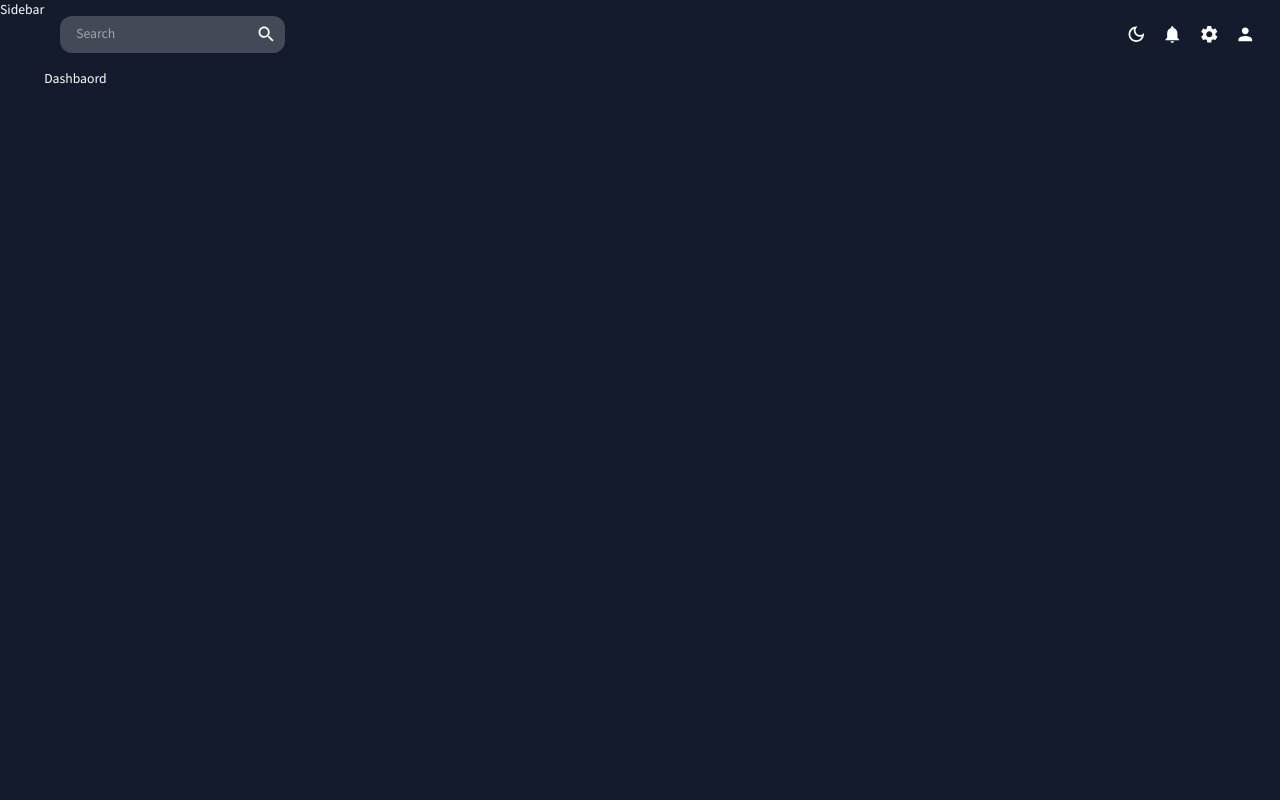
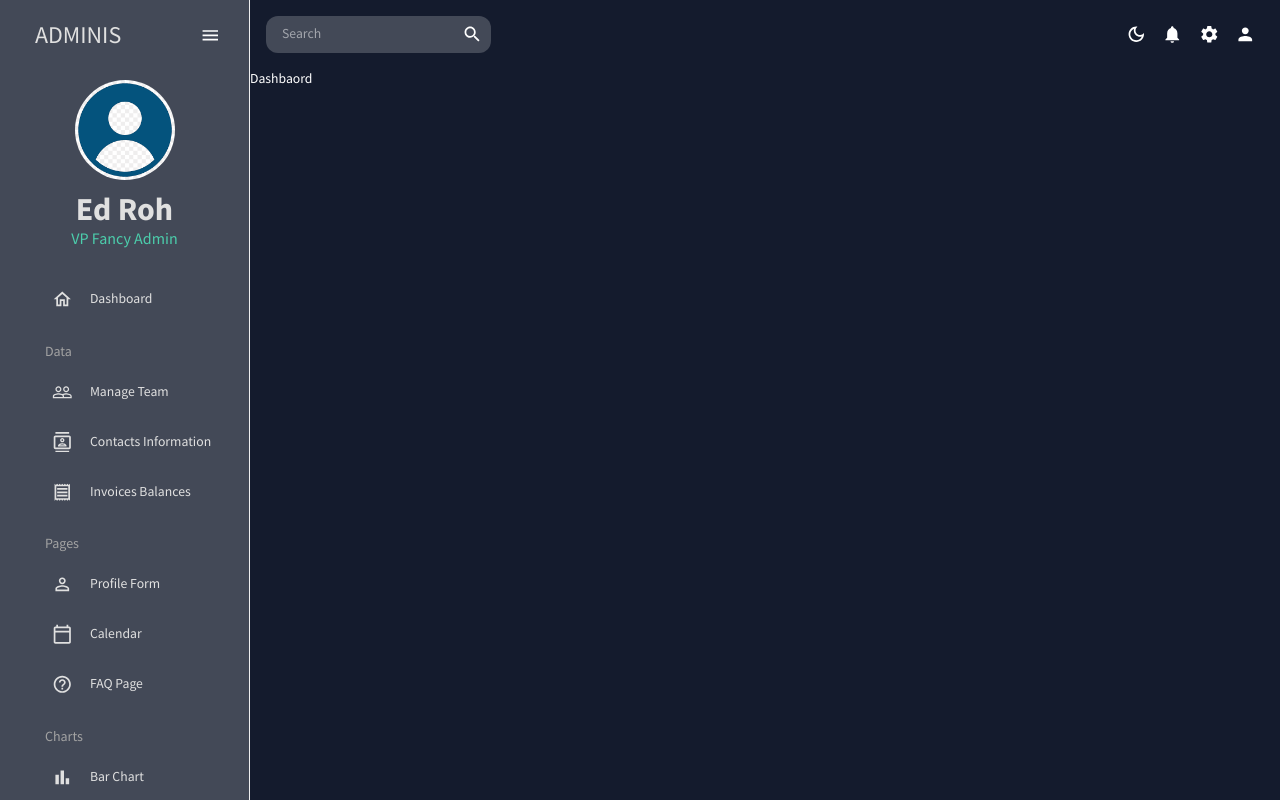
Before and after one commit to gostgmaer/react-admin-dashboard, a React (Create React App) app: page / in a window 1280 px wide. Shown: the top 800 px of the page. Built offline with nearby package versions, Linux system fonts and the light colour scheme.

Commit message:
add sidebar

```diff
--- a/src/App.js
+++ b/src/App.js
@@ -1,6 +1,6 @@
 import { CssBaseline, ThemeProvider } from "@mui/material";
 import React from "react";
-import Sidebar from "./Global/Sidebar";
+import SidebarComp from "./Global/Sidebar";
 import Topbar from "./Global/Topbar";
 import { ColorModeContext, useMode } from "./theme";
 import AppRoute from "./Utils/Routes/Route";
@@ -12,7 +12,7 @@
       <ThemeProvider theme={theme}>
         <CssBaseline />
         <div className="app">
-          <Sidebar></Sidebar>
+          <SidebarComp></SidebarComp>
           <main className="content">
             <Topbar></Topbar>
 
--- a/src/Global/Sidebar.jsx
+++ b/src/Global/Sidebar.jsx
@@ -1,9 +1,229 @@
-import React from 'react'
+import {
+  BarChartOutlined,
+  CalendarTodayOutlined,
+  ContactsOutlined,
+  HelpOutline,
+  HomeOutlined,
+  MapOutlined,
+  MenuOutlined,
+  PeopleOutline,
+  PersonOutline,
+  PieChartOutline,
+  ReceiptOutlined,
+  TimelineOutlined,
+} from "@mui/icons-material";
+import { Box, IconButton, Typography, useTheme } from "@mui/material";
+import React, { useState } from "react";
+import { Menu, MenuItem, Sidebar, useProSidebar } from "react-pro-sidebar";
+import { Link } from "react-router-dom";
+import { tokens } from "../theme";
+const SidebarComp = () => {
+  const theme = useTheme();
+  const colors = tokens(theme.palette.mode);
+  const [isCollapsed, setIsCollapsed] = useState(false);
+  const [selected, setSelected] = useState("Dashboard");
+  const { collapseSidebar, toggleSidebar, collapsed, toggled, broken, rtl } =
+    useProSidebar();
 
-const Sidebar = () => {
+  const Item = ({ title, to, icon, selected, setSelected }) => {
+    const theme = useTheme();
+    const colors = tokens(theme.palette.mode);
+    return (
+      <MenuItem
+        active={selected === title}
+        style={{
+          color: colors.grey[100],
+        }}
+        onClick={() => setSelected(title)}
+        icon={icon}>
+        <Typography>{title}</Typography>
+        <Link to={to} />
+      </MenuItem>
+    );
+  };
+
+  const collepsEvent = () => {
+    collapseSidebar();
+    setIsCollapsed(!isCollapsed);
+  };
   return (
-    <div className='Sidebar'>Sidebar</div>
-  )
-}
+    <Box
+      className="red"
+      sx={{
+        "& .ps-sidebar-root": {
+          bgcolor: `${colors.primary[400]} !important`,
+        },
+        "& .ps-sidebar-container": {
+          bgcolor: `${colors.primary[400]} !important`,
+        },
+        "& .pro-inner-item": {
+          padding: "5px 35px 5px 35px",
+        },
+        "& .ps-menuitem-root:hover": {
+          color: `#868dfb  !importent`,
+          backgroundColor: `transparent !importent`,
+        },
+        "& .pro-menu-item:active": {
+          color: "#6870fa !importent",
+        },
+      }}>
+      {" "}
+      <Sidebar>
+        <Menu>
+          {/* LOGO AND MENU ICON */}
+          <MenuItem
+            onClick={collepsEvent}
+            icon={isCollapsed ? <MenuOutlined /> : undefined}
+            style={{
+              margin: "10px 0 20px 0",
+              color: colors.grey[100],
+            }}>
+            {!isCollapsed && (
+              <Box
+                display="flex"
+                justifyContent="space-between"
+                alignItems="center"
+                ml="15px">
+                <Typography variant="h3" color={colors.grey[100]}>
+                  ADMINIS
+                </Typography>
+                <IconButton onClick={() => setIsCollapsed(!isCollapsed)}>
+                  <MenuOutlined />
+                </IconButton>
+              </Box>
+            )}
+          </MenuItem>
 
-export default Sidebar
+          {!isCollapsed && (
+            <Box mb="25px">
+              <Box display="flex" justifyContent="center" alignItems="center">
+                <img
+                  alt="profile-user"
+                  width="100px"
+                  height="100px"
+                  src={`../assets/images/user.png`}
+                  style={{ cursor: "pointer", borderRadius: "50%" }}
+                />
+              </Box>
+              <Box textAlign="center">
+                <Typography
+                  variant="h2"
+                  color={colors.grey[100]}
+                  fontWeight="bold"
+                  sx={{ m: "10px 0 0 0" }}>
+                  Ed Roh
+                </Typography>
+                <Typography variant="h5" color={colors.greenAccent[500]}>
+                  VP Fancy Admin
+                </Typography>
+              </Box>
+            </Box>
+          )}
+
+          <Box paddingLeft={isCollapsed ? undefined : "10%"}>
+            <Item
+              title="Dashboard"
+              to="/"
+              icon={<HomeOutlined />}
+              selected={selected}
+              setSelected={setSelected}
+            />
+
+            <Typography
+              variant="h6"
+              color={colors.grey[300]}
+              sx={{ m: "15px 0 5px 20px" }}>
+              Data
+            </Typography>
+            <Item
+              title="Manage Team"
+              to="/team"
+              icon={<PeopleOutline />}
+              selected={selected}
+              setSelected={setSelected}
+            />
+            <Item
+              title="Contacts Information"
+              to="/contacts"
+              icon={<ContactsOutlined />}
+              selected={selected}
+              setSelected={setSelected}
+            />
+            <Item
+              title="Invoices Balances"
+              to="/invoices"
+              icon={<ReceiptOutlined />}
+              selected={selected}
+              setSelected={setSelected}
+            />
+
+            <Typography
+              variant="h6"
+              color={colors.grey[300]}
+              sx={{ m: "15px 0 5px 20px" }}>
+              Pages
+            </Typography>
+            <Item
+              title="Profile Form"
+              to="/form"
+              icon={<PersonOutline />}
+              selected={selected}
+              setSelected={setSelected}
+            />
+            <Item
+              title="Calendar"
+              to="/calendar"
+              icon={<CalendarTodayOutlined />}
+              selected={selected}
+              setSelected={setSelected}
+            />
+            <Item
+              title="FAQ Page"
+              to="/faq"
+              icon={<HelpOutline />}
+              selected={selected}
+              setSelected={setSelected}
+            />
+
+            <Typography
+              variant="h6"
+              color={colors.grey[300]}
+              sx={{ m: "15px 0 5px 20px" }}>
+              Charts
+            </Typography>
+            <Item
+              title="Bar Chart"
+              to="/bar"
+              icon={<BarChartOutlined />}
+              selected={selected}
+              setSelected={setSelected}
+            />
+            <Item
+              title="Pie Chart"
+              to="/pie"
+              icon={<PieChartOutline />}
+              selected={selected}
+              setSelected={setSelected}
+            />
+            <Item
+              title="Line Chart"
+              to="/line"
+              icon={<TimelineOutlined />}
+              selected={selected}
+              setSelected={setSelected}
+            />
+            <Item
+              title="Geography Chart"
+              to="/geography"
+              icon={<MapOutlined />}
+              selected={selected}
+              setSelected={setSelected}
+            />
+          </Box>
+        </Menu>
+      </Sidebar>
+    </Box>
+  );
+};
+
+export default SidebarComp;
--- a/src/index.js
+++ b/src/index.js
@@ -3,12 +3,14 @@
 import "./index.scss";
 import App from "./App";
 import { BrowserRouter } from "react-router-dom";
+import { ProSidebarProvider } from "react-pro-sidebar";
 
 const root = ReactDOM.createRoot(document.getElementById("root"));
 root.render(
   <React.StrictMode>
     <BrowserRouter>
-      <App />
+    <ProSidebarProvider >
+      <App /></ProSidebarProvider>
     </BrowserRouter>
   </React.StrictMode>
 );
```
Also changed, not shown: public/assets/images/user.png (added), src/assets/images/user.png (added).
